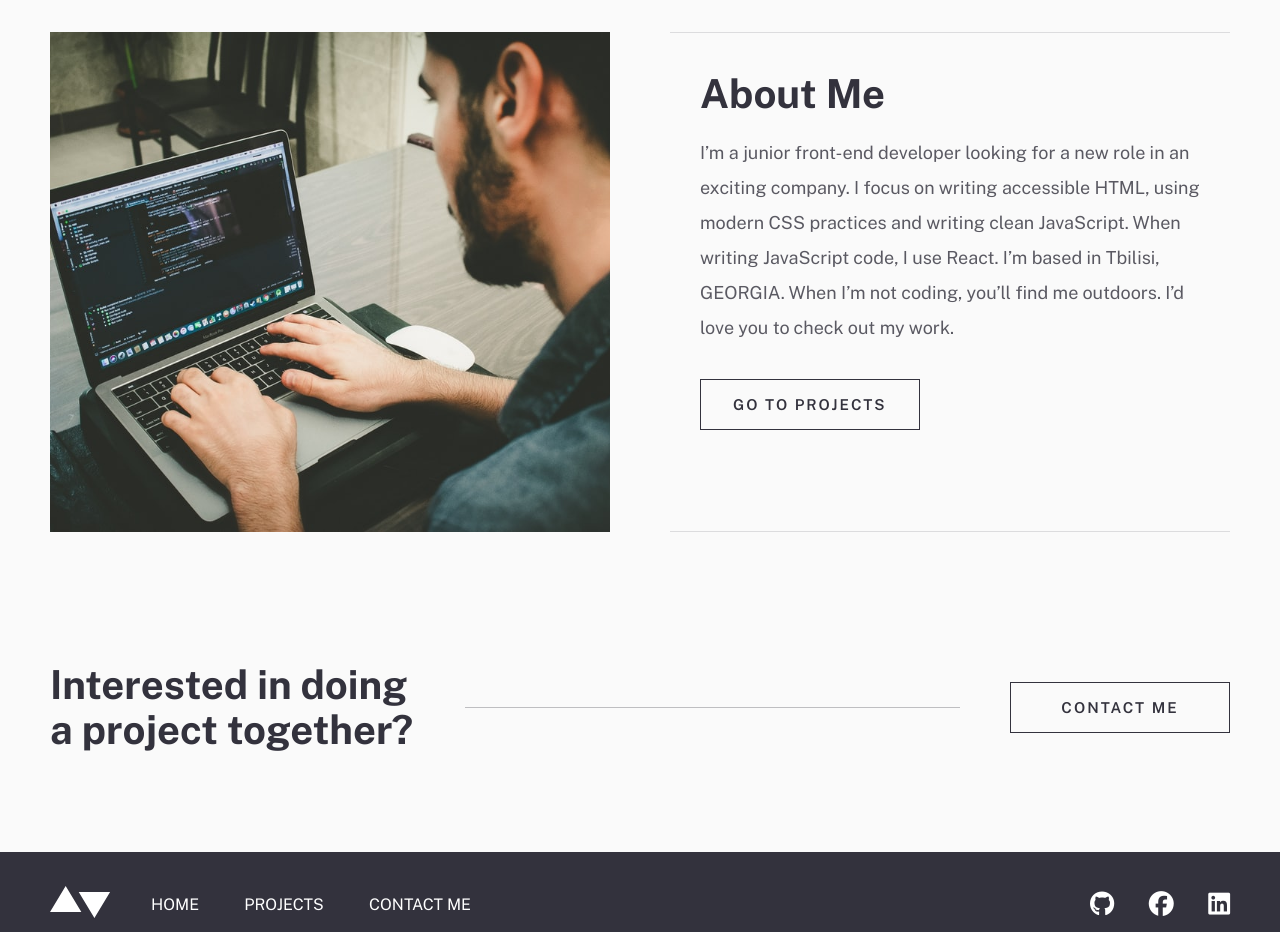
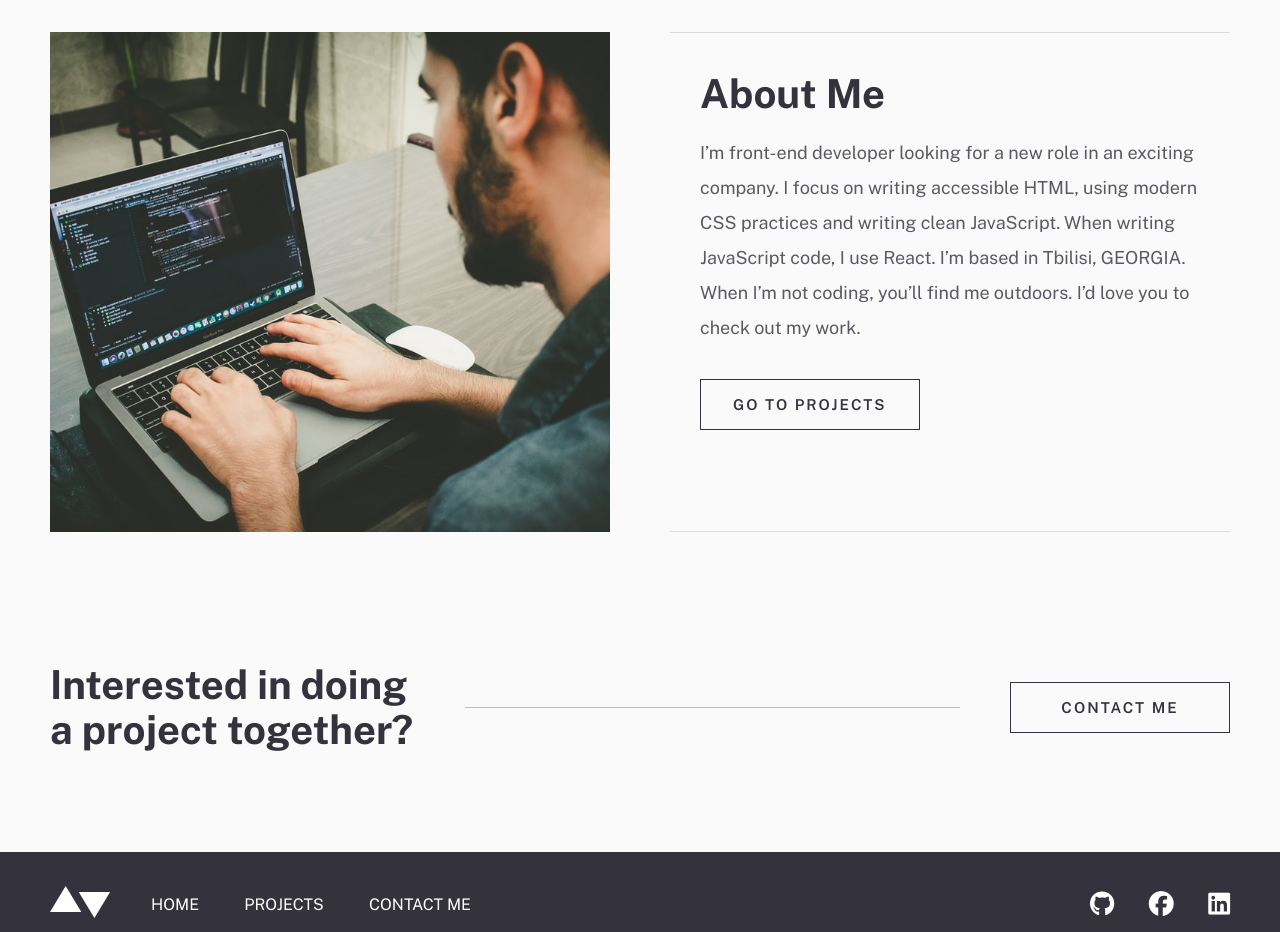
Before and after one commit to sabalap/Portfolio-WebSite, a React (Create React App) app: page / in a window 1280 px wide. Shown: the part 840-1772 px from the top of the page. Built offline with nearby package versions, Linux system fonts and the light colour scheme.

Commit message:
update detail

```diff
--- a/src/pages/HomePage.js
+++ b/src/pages/HomePage.js
@@ -43,7 +43,7 @@ const Home = () => {
                     <div className="about-me">
                         <h2>About Me</h2>
                         <p>
-                            I’m a junior front-end developer looking for a new role in an exciting company.
+                            I’m front-end developer looking for a new role in an exciting company.
                             I focus on writing accessible HTML, using modern CSS practices and writing clean JavaScript.
                             When writing JavaScript code,
                             I use React.
```
